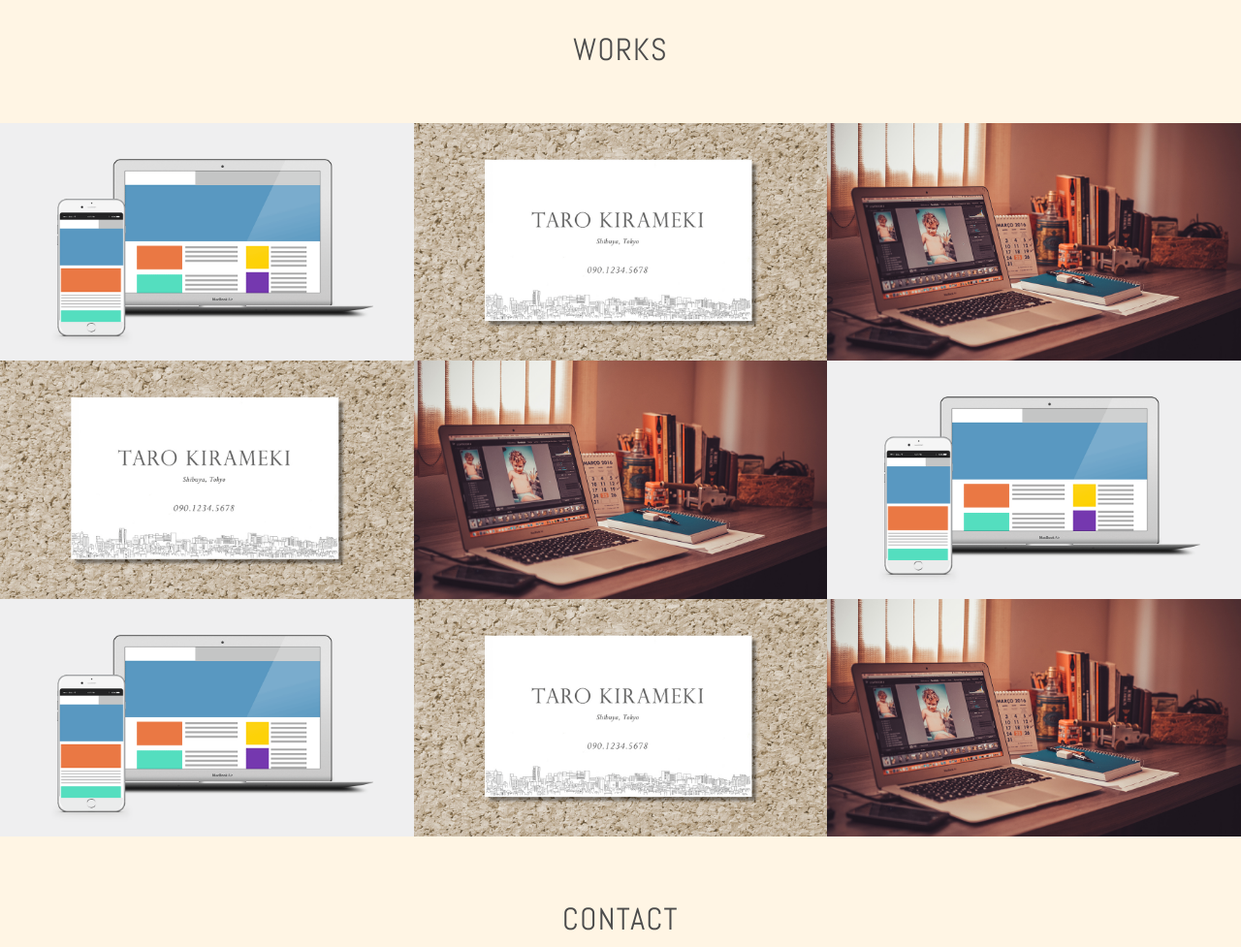
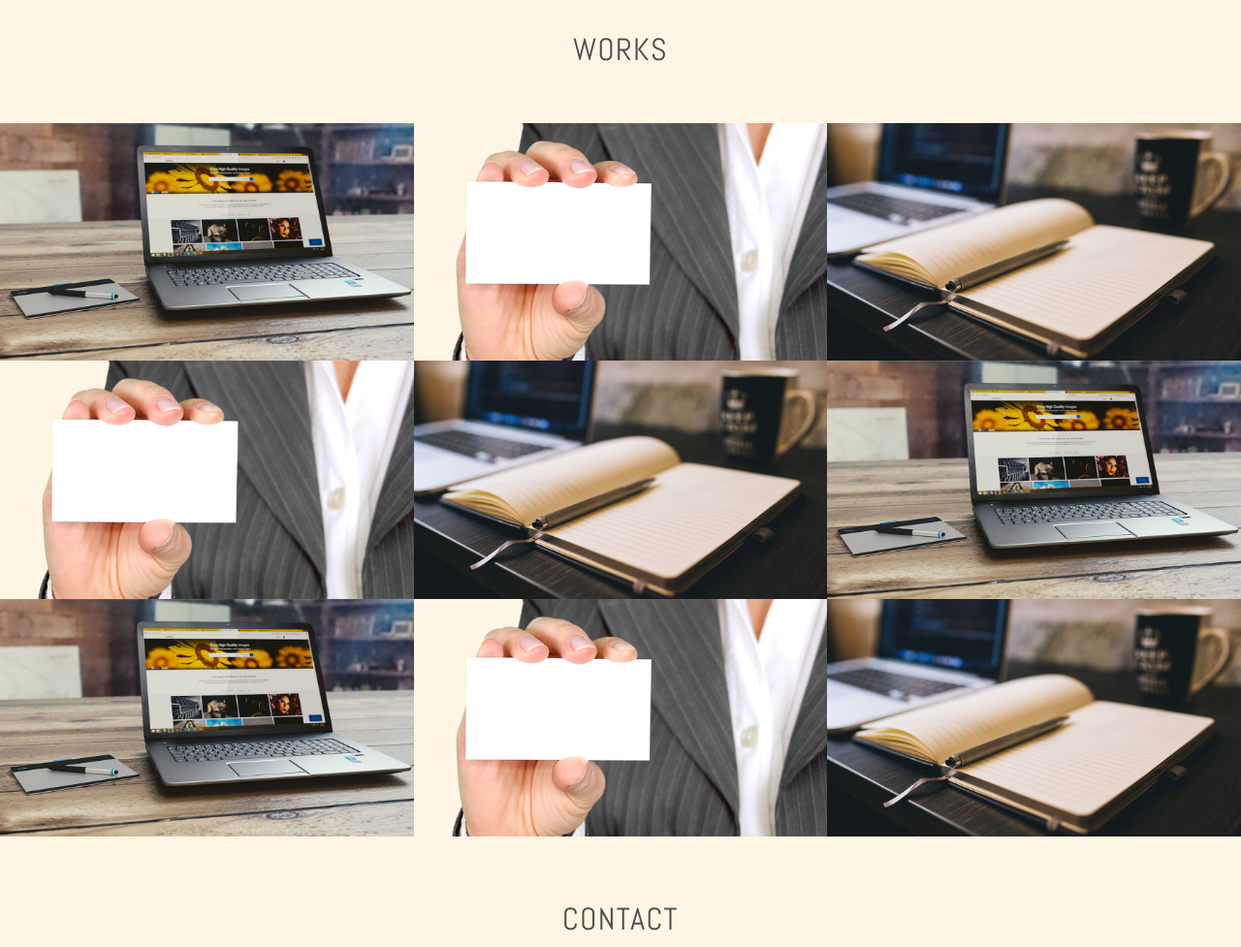
Before and after one commit to yusakuya/yusakuya.github.io, a plain HTML site: page index.html in a window 1280 px wide. Shown: the part 980-1957 px from the top of the page at 97% size. Drawn offline with nearby package versions, Linux system fonts and the light colour scheme.

Commit message:
change image

```diff
--- a/index.html
+++ b/index.html
@@ -14,7 +14,7 @@
             <a href="#contact" class="button-contact"><i aria-label="お問い合わせ" class="fa fa-envelope-o"></i></a>
             <div class="profile">
                 <h1 class="site-title abel uppercase text-center">小説家・シナリオライター <span>咲耶 優</span></h1>
-                <img src="./images/img_profile.jpg" alt="プロフィール写真" width="140" height="140" class="block-center profile-icon">
+                <img src="./images/icon.png" alt="プロフィール写真" width="140" height="140" class="block-center profile-icon">
                 <p class="text-center">神奈川県在住の小説家・シナリオライターです。勉強中の身ですが、ご依頼があれば承ります。</p>
             </div>
         </header>
@@ -43,7 +43,7 @@
         <h2 class="text-center">Works</h2>
         <div class="works-box">
             <a href="#">
-                <img src="./images/img_work_site.png" alt="株式会社きらめき コーポレートサイト様 Webサイトデザイン">
+                <img src="./images/pc.jpeg" alt="株式会社きらめき コーポレートサイト様 Webサイトデザイン">
                 <div class="works-box-inner">
                     <div class="text-center">
                         <h3>株式会社きらめき コーポレートサイト</h3>
@@ -55,7 +55,7 @@
         </div>
         <div class="works-box">
             <a href="#">
-                <img src="./images/img_work_card.jpg" alt="きらめき花子様 名刺デザイン">
+                <img src="./images/meishi.png" alt="きらめき花子様 名刺デザイン">
                 <div class="works-box-inner">
                     <div class="text-center">
                         <h3>きらめき花子様 名刺</h3>
@@ -67,7 +67,7 @@
         </div>
         <div class="works-box">
             <a href="#">
-                <img src="./images/img_work_blog.jpg" alt="WordPressオリジナルテーマ">
+                <img src="./images/blog.jpg" alt="WordPressオリジナルテーマ">
                 <div class="works-box-inner">
                     <div class="text-center">
                         <h3>ブログデザイン</h3>
@@ -79,7 +79,7 @@
         </div>
         <div class="works-box">
             <a href="#">
-                <img src="./images/img_work_card.jpg" alt="きらめき花子様 名刺デザイン">
+                <img src="./images/meishi.png" alt="きらめき花子様 名刺デザイン">
                 <div class="works-box-inner">
                     <div class="text-center">
                         <h3>きらめき花子様 名刺</h3>
@@ -91,7 +91,7 @@
         </div>
         <div class="works-box">
             <a href="#">
-                <img src="./images/img_work_blog.jpg" alt="WordPressオリジナルテーマ">
+                <img src="./images/blog.jpg" alt="WordPressオリジナルテーマ">
                 <div class="works-box-inner">
                     <div class="text-center">
                         <h3>ブログデザイン</h3>
@@ -103,7 +103,7 @@
         </div>
         <div class="works-box">
             <a href="#">
-                <img src="./images/img_work_site.png" alt="株式会社きらめき コーポレートサイト様 Webサイトデザイン">
+                <img src="./images/pc.jpeg" alt="株式会社きらめき コーポレートサイト様 Webサイトデザイン">
                 <div class="works-box-inner">
                     <div class="text-center">
                         <h3>株式会社きらめき コーポレートサイト</h3>
@@ -115,7 +115,7 @@
         </div>
         <div class="works-box">
             <a href="#">
-                <img src="./images/img_work_site.png" alt="株式会社きらめき コーポレートサイト様 Webサイトデザイン">
+                <img src="./images/pc.jpeg" alt="株式会社きらめき コーポレートサイト様 Webサイトデザイン">
                 <div class="works-box-inner">
                     <div class="text-center">
                         <h3>株式会社きらめき コーポレートサイト</h3>
@@ -127,7 +127,7 @@
         </div>
         <div class="works-box">
             <a href="#">
-                <img src="./images/img_work_card.jpg" alt="きらめき花子様 名刺デザイン">
+                <img src="./images/meishi.png" alt="きらめき花子様 名刺デザイン">
                 <div class="works-box-inner">
                     <div class="text-center">
                         <h3>きらめき花子様 名刺</h3>
@@ -139,7 +139,7 @@
         </div>
         <div class="works-box">
             <a href="#">
-                <img src="./images/img_work_blog.jpg" alt="WordPressオリジナルテーマ">
+                <img src="./images/blog.jpg" alt="WordPressオリジナルテーマ">
                 <div class="works-box-inner">
                     <div class="text-center">
                         <h3>ブログデザイン</h3>
```
Also changed, not shown: images/blog.jpg (added), images/icon.png (added), images/img_profile.jpg (deleted), images/img_work_blog.jpg (deleted), images/img_work_card.jpg (deleted), images/img_work_site.png (deleted), images/meishi.png (added), images/pc.jpeg (added).
